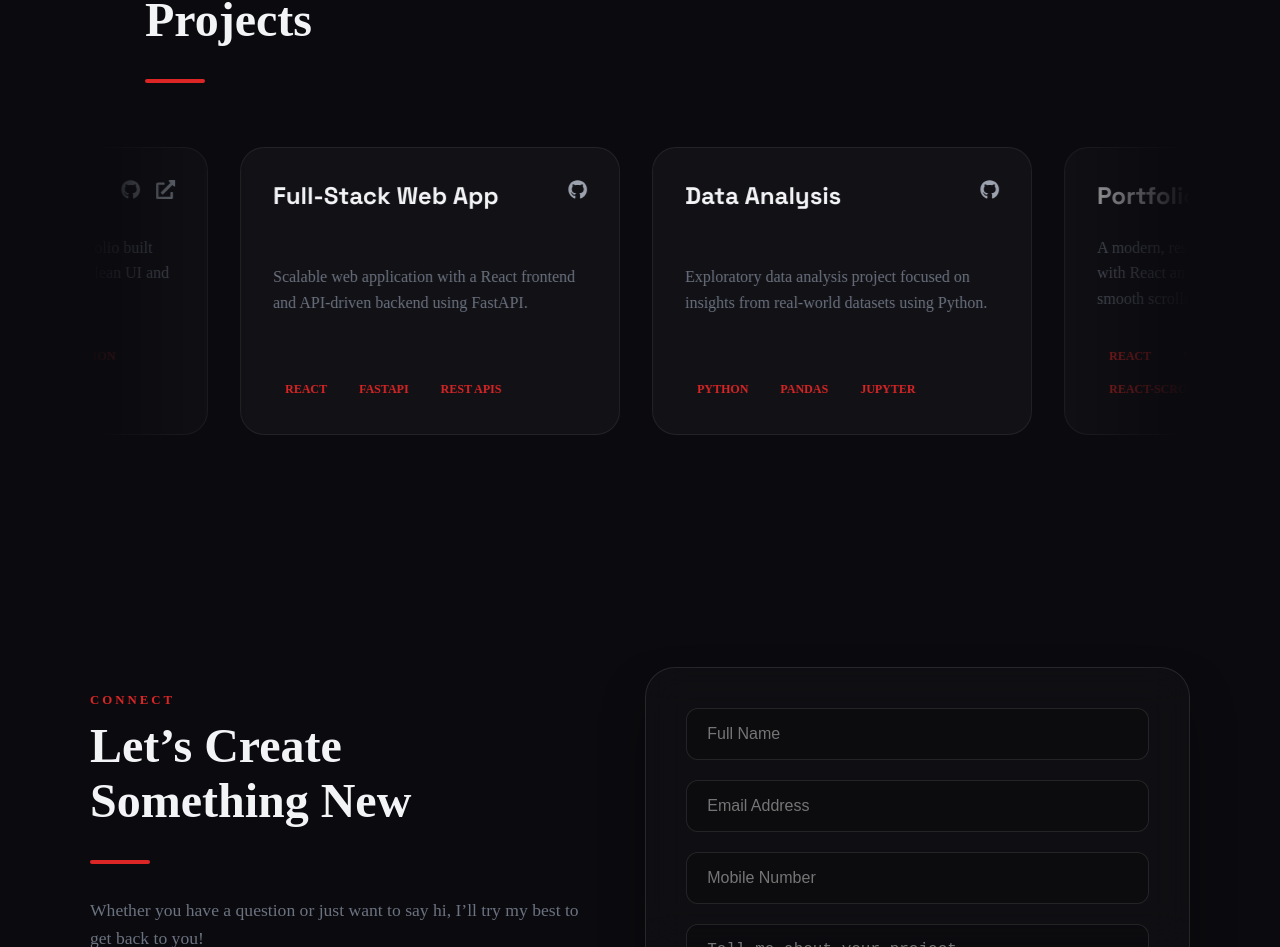
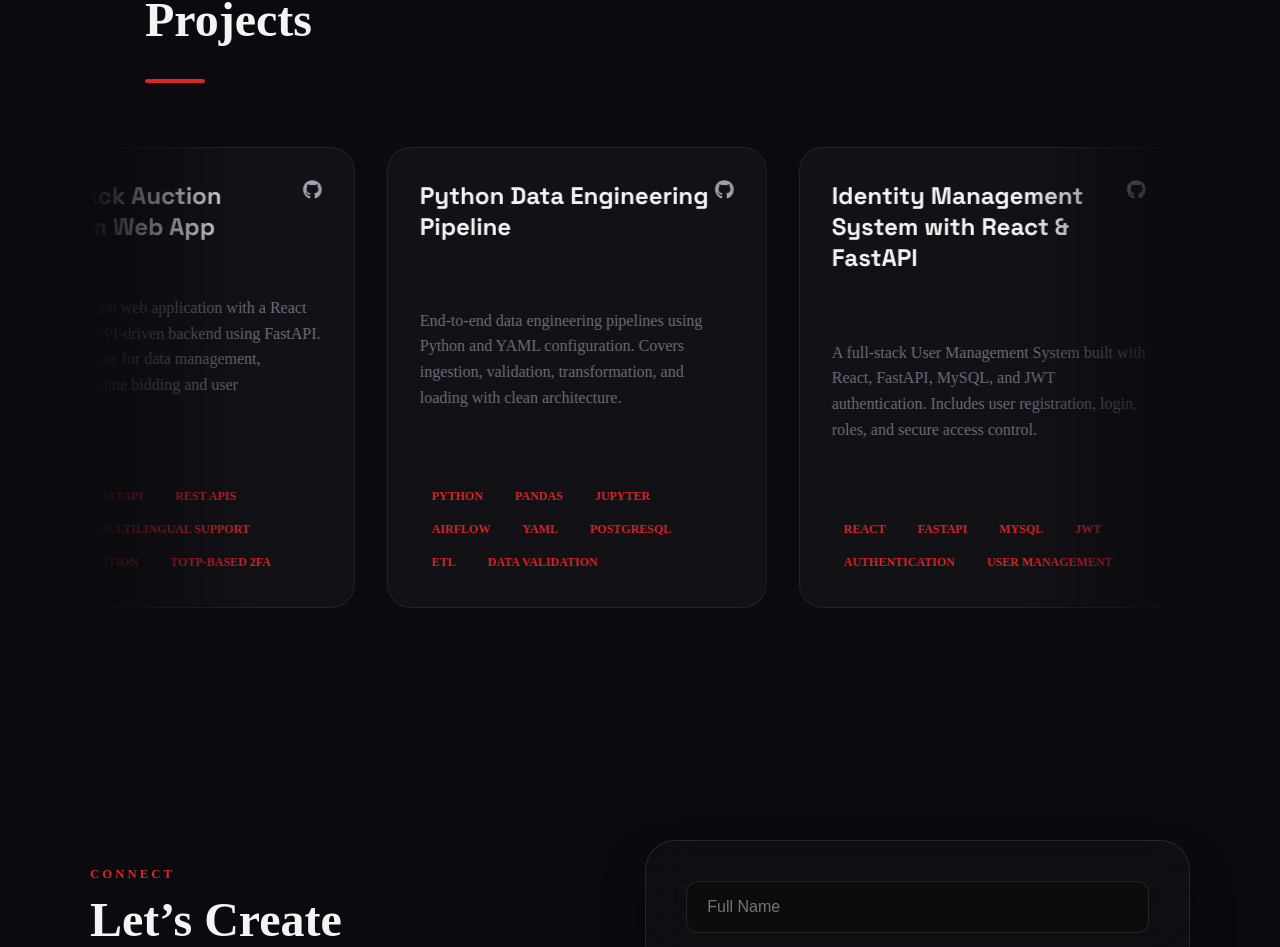
Before and after one commit to Santhosh-Kumar-2004/santhosh.dev-portfolio-site, a React (Vite) app: page / in a window 1280 px wide. Shown: the part 2812-3759 px from the top of the page. Built offline with nearby package versions, Linux system fonts and the light colour scheme.

Commit message:
Updating the project in jsx

```diff
--- a/src/components/Projects.jsx
+++ b/src/components/Projects.jsx
@@ -14,19 +14,43 @@ export default function Projects() {
       live: "https://santhosh-kumar-2004.github.io/santhosh.dev-portfolio-site/",
     },
     {
-      title: "Full-Stack Web App",
+      title: "Full-Stack Auction Platform Web App",
       description:
-        "Scalable web application with a React frontend and API-driven backend using FastAPI.",
-      tech: ["React", "FastAPI", "REST APIs"],
-      github: "https://github.com/yourusername/fullstack-app",
+        "Scalable Auction web application with a React frontend and API-driven backend using FastAPI. SQLlite database for data management, featuring real-time bidding and user authentication.",
+      tech: ["React", "FastAPI", "REST APIs", "SQLite", "multilingual support", "KYC verification", "TOTP-based 2FA"],
+      github: "https://github.com/Santhosh-Kumar-2004/agriport-ai-full-stack-auction-platform",
       live: "",
     },
     {
-      title: "Data Analysis",
+      title: "Python Data Engineering Pipeline",
       description:
-        "Exploratory data analysis project focused on insights from real-world datasets using Python.",
-      tech: ["Python", "Pandas", "Jupyter"],
-      github: "https://github.com/yourusername/data-analysis",
+        "End-to-end data engineering pipelines using Python and YAML configuration. Covers ingestion, validation, transformation, and loading with clean architecture.",
+      tech: ["Python", "Pandas", "Jupyter", "Airflow", "YAML", "PostgreSQL", "ETL", "Data Validation"],
+      github: "https://github.com/Santhosh-Kumar-2004/python-yaml-data-pipelines",
+      live: "",
+    },
+    {
+      title: "Identity Management System with React & FastAPI",
+      description:
+        "A full-stack User Management System built with React, FastAPI, MySQL, and JWT authentication. Includes user registration, login, roles, and secure access control.",
+      tech: ["React", "FastAPI", "MySQL", "JWT", "Authentication", "User Management"],
+      github: "https://github.com/Santhosh-Kumar-2004/identity-management-system-full-stack",
+      live: "",
+    },
+    {
+      title: "AI Scam & Fake News Detection System",
+      description:
+        "Detect scams & fake news using AI, Groq, Llama ML model, React, fast API and more. An user friendly Interface where user can provide inputs as text, image, & even in an voice note, The AI will undersatnd and lets you know detailed information about the Scam.",
+      tech: ["React", "FastAPI", "Ollama", "Best UI/UX Award Winner", "AI model Integration", "Multiple Fake Detection Modalities"],
+      github: "https://github.com/Santhosh-Kumar-2004/FakeAlertAI",
+      live: "",
+    },
+    {
+      title: "Real-Time Face Recognition System",
+      description:
+        "This project features a face recognition system using Python and the DeepFace library. It captures real-time video from a webcam, compares detected faces against a set of known images, and identifies individuals using pre-trained models like VGG-Face.",
+      tech: ["Python", "DeepFace", "VGG-Face", "Real-time Video Processing", "Face Recognition", "OpenCV", "Face Detection"],
+      github: "https://github.com/Santhosh-Kumar-2004/RealTime-FaceRecognition-Project",
       live: "",
     },
   ];
```
